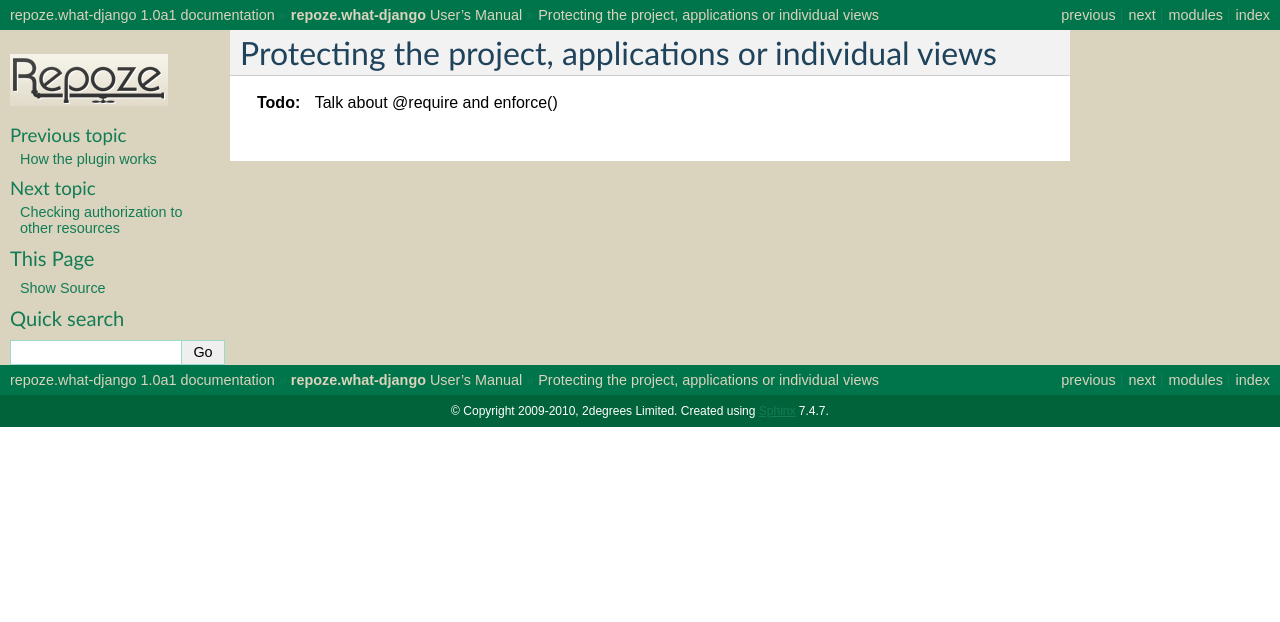
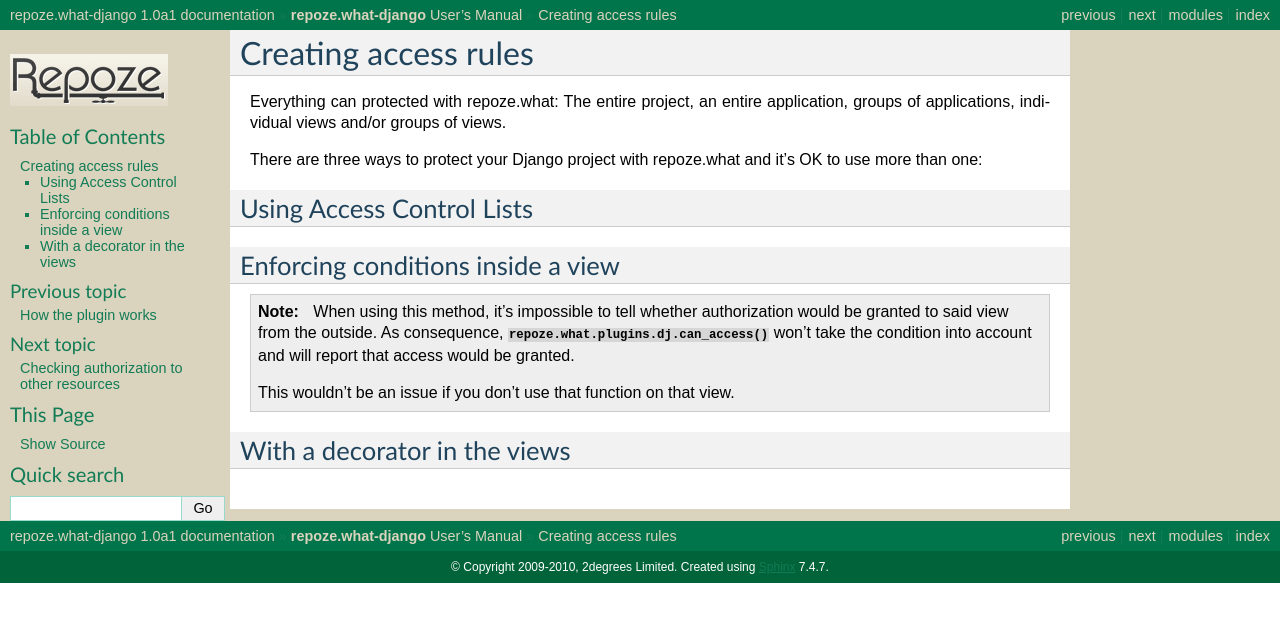
Before and after one commit to repoze/repoze.what-django, a Sphinx documentation site: the page built from docs/source/Manual/protecting.rst, in a window 1280 px wide. Shown: the top 622 px of the page. Built offline with Sphinx 7.4.7, drawn with Linux system fonts in a browser that asks for light colours.

Commit message:
Started writing the page on how to protect resources

```diff
--- a/docs/source/Manual/protecting.rst
+++ b/docs/source/Manual/protecting.rst
@@ -1,5 +1,33 @@
-********************************************************
-Protecting the project, applications or individual views
-********************************************************
+*********************
+Creating access rules
+*********************
 
-.. todo:: Talk about @require and enforce()
+Everything can protected with repoze.what: The entire project, an entire
+application, groups of applications, individual views and/or groups of views.
+
+There are three ways to protect your Django project with repoze.what and it's
+OK to use more than one:
+
+
+Using Access Control Lists
+==========================
+
+
+
+
+Enforcing conditions inside a view
+==================================
+
+
+.. note::
+
+    When using this method, it's impossible to tell whether authorization would
+    be granted to said view from the outside. As consequence,
+    :func:`repoze.what.plugins.dj.can_access` won't take the condition into
+    account and will report that access would be granted.
+
+    This wouldn't be an issue if you don't use that function on that view.
+
+
+With a decorator in the views
+=============================
```
